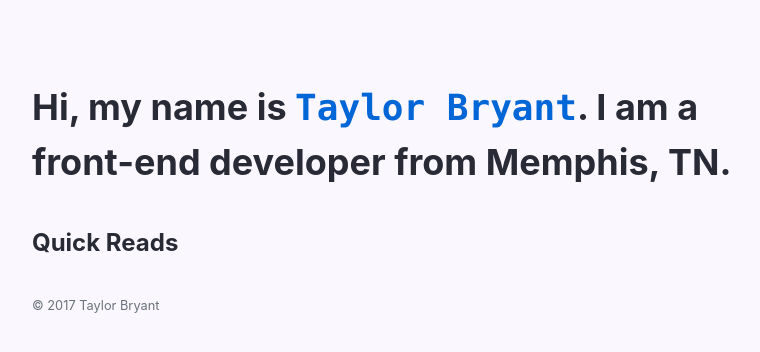
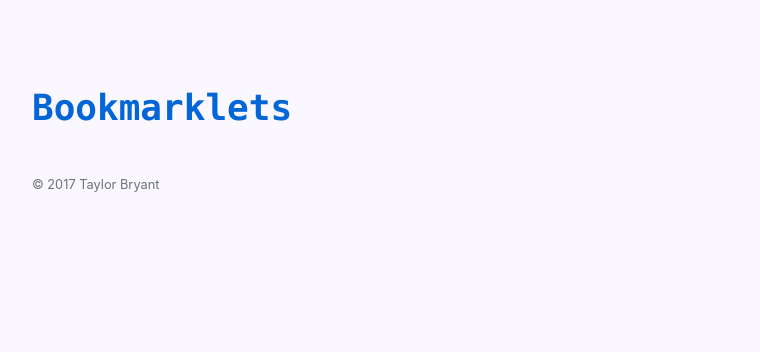
Before and after one commit to taylorbryant/bookmarklets, a Jekyll site: the page built from README.md, in a window 1280 px wide. Shown: the top 352 px of the page, without its empty margins (253-1013 px from the left). Built offline with Jekyll 4.4.1, drawn with Linux system fonts in a browser that asks for light colours; our own code applies the rules of GitHub Pages for plain Markdown files.

Commit message:
Change heading text

```diff
--- a/_layouts/default.html
+++ b/_layouts/default.html
@@ -3,9 +3,8 @@ layout: compress
 ---
 
 {% include header.html %}
-  <h1 class="self-introduction">Hi, my name is <span class="blue monospace">Taylor Bryant</span>. I am a front-end developer from Memphis, TN.</h1>
+  <h1 class="self-introduction"><span class="blue monospace">Bookmarklets</span></h1>
 
-  <h2>Quick Reads</h2>
     {% for post in site.posts %}
       {% if post.status == "published" %}
         <a href="{{ post.url }}"><h3>{{ post.title }}</h3></a>
```
